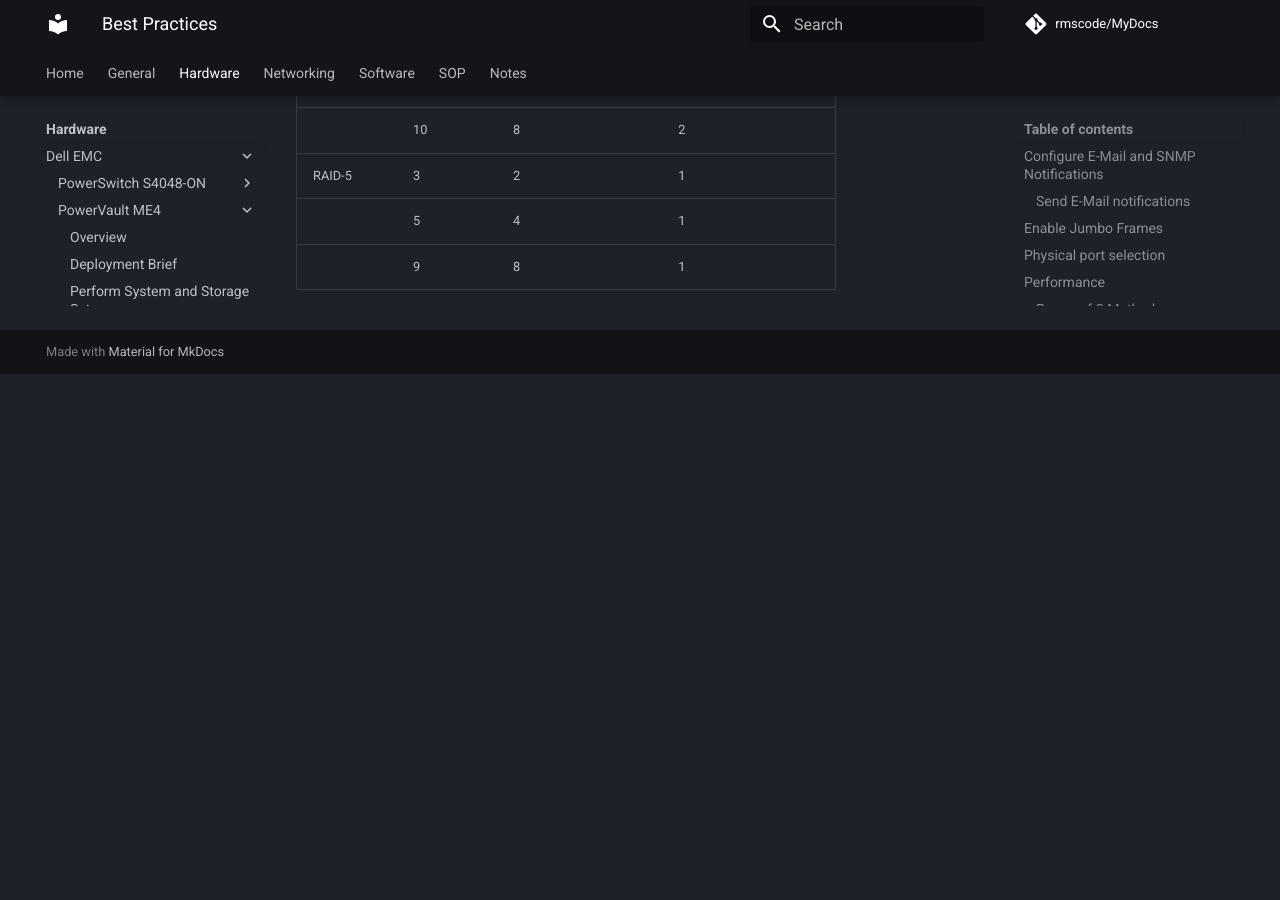
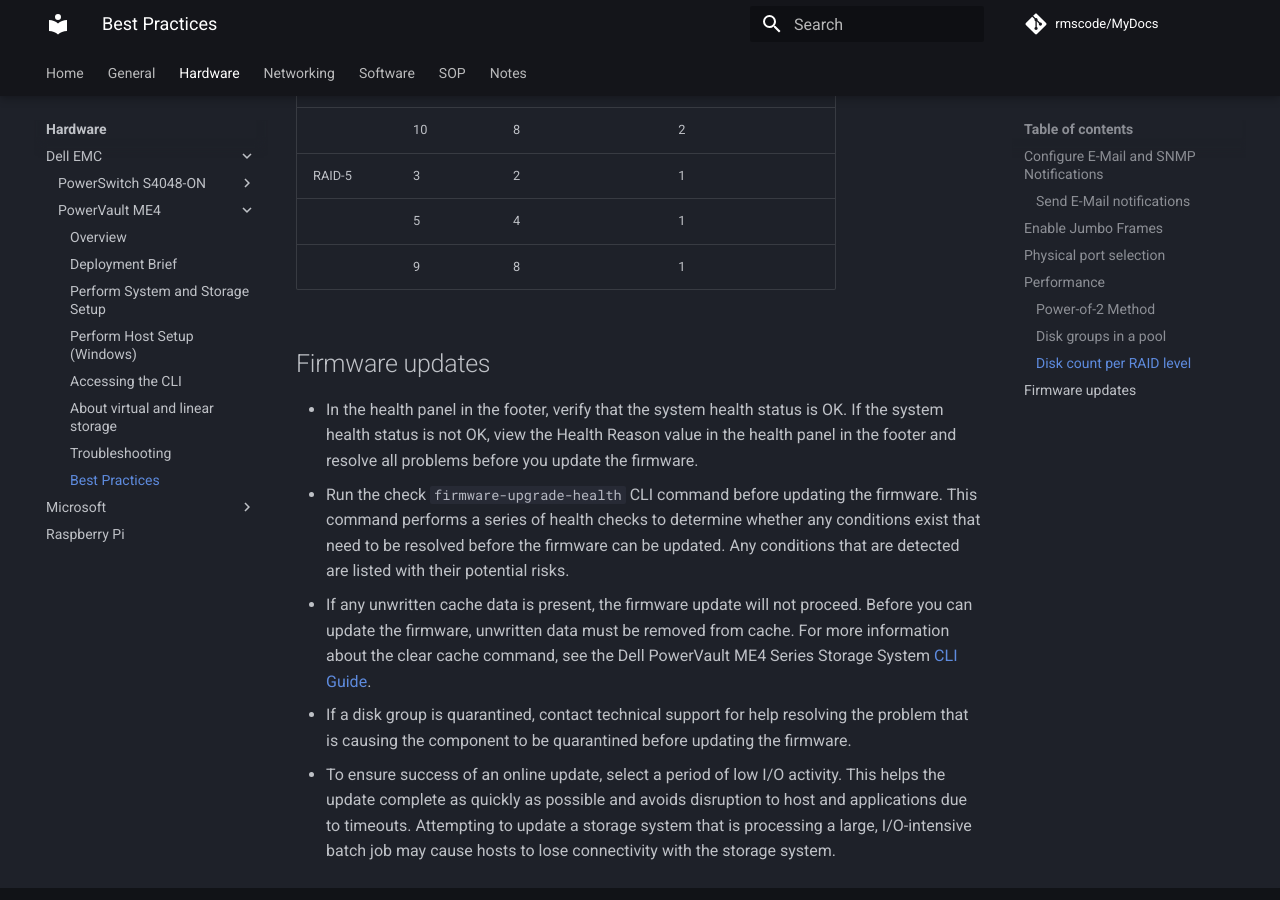
Before and after one commit to rmscode/binary-garden, an MkDocs documentation site: the page built from docs/hardware/dell-emc/powervault-me4/me4-best-practice.md, in a window 1280 px wide and 900 px high, scrolled down 3204 px. Built offline with MkDocs 1.6.1 and Material for MkDocs 9.7.7, drawn with Linux system fonts in a browser that asks for light colours; comment, search, counter and statistics services are not loaded; before the commit the page ends 3578 px from its top, so only the background shows below that.

Commit message:
Update me4-best-practice.md

```diff
--- a/docs/hardware/dell-emc/powervault-me4/me4-best-practice.md
+++ b/docs/hardware/dell-emc/powervault-me4/me4-best-practice.md
@@ -88,3 +88,11 @@
 | RAID-5     | 3           | 2                       | 1                         |
 |            | 5           | 4                       | 1                         |
 |            | 9           | 8                       | 1                         |
+
+## Firmware updates
+
+- In the health panel in the footer, verify that the system health status is OK. If the system health status is not OK, view the Health Reason value in the health panel in the footer and resolve all problems before you update the firmware.
+- Run the check `firmware-upgrade-health` CLI command before updating the firmware. This command performs a series of health checks to determine whether any conditions exist that need to be resolved before the firmware can be updated. Any conditions that are detected are listed with their potential risks.
+- If any unwritten cache data is present, the firmware update will not proceed. Before you can update the firmware, unwritten data must be removed from cache. For more information about the clear cache command, see the Dell PowerVault ME4 Series Storage System [CLI Guide](https://www.dell.com/support/manuals/en-us/powervault-me4024/me4_series_cli_pub).
+- If a disk group is quarantined, contact technical support for help resolving the problem that is causing the component to be quarantined before updating the firmware.
+- To ensure success of an online update, select a period of low I/O activity. This helps the update complete as quickly as possible and avoids disruption to host and applications due to timeouts. Attempting to update a storage system that is processing a large, I/O-intensive batch job may cause hosts to lose connectivity with the storage system.
```
